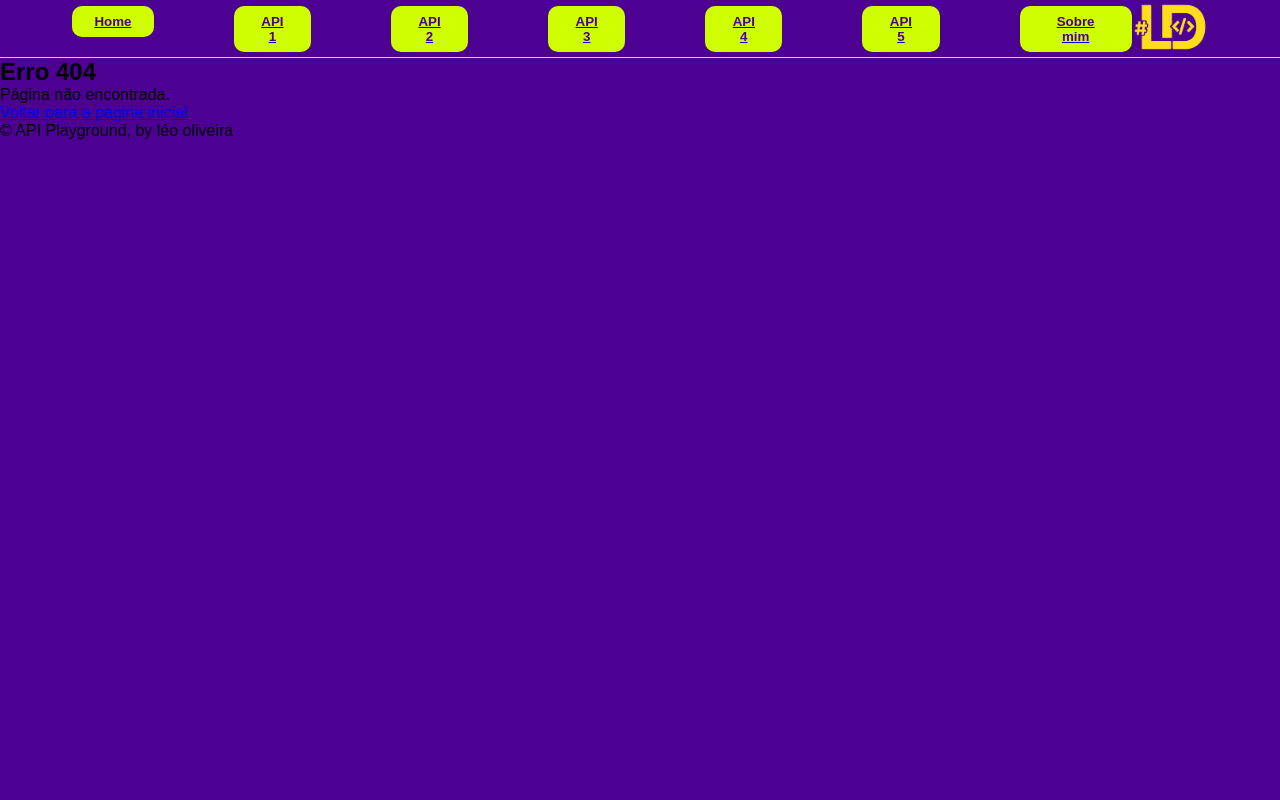
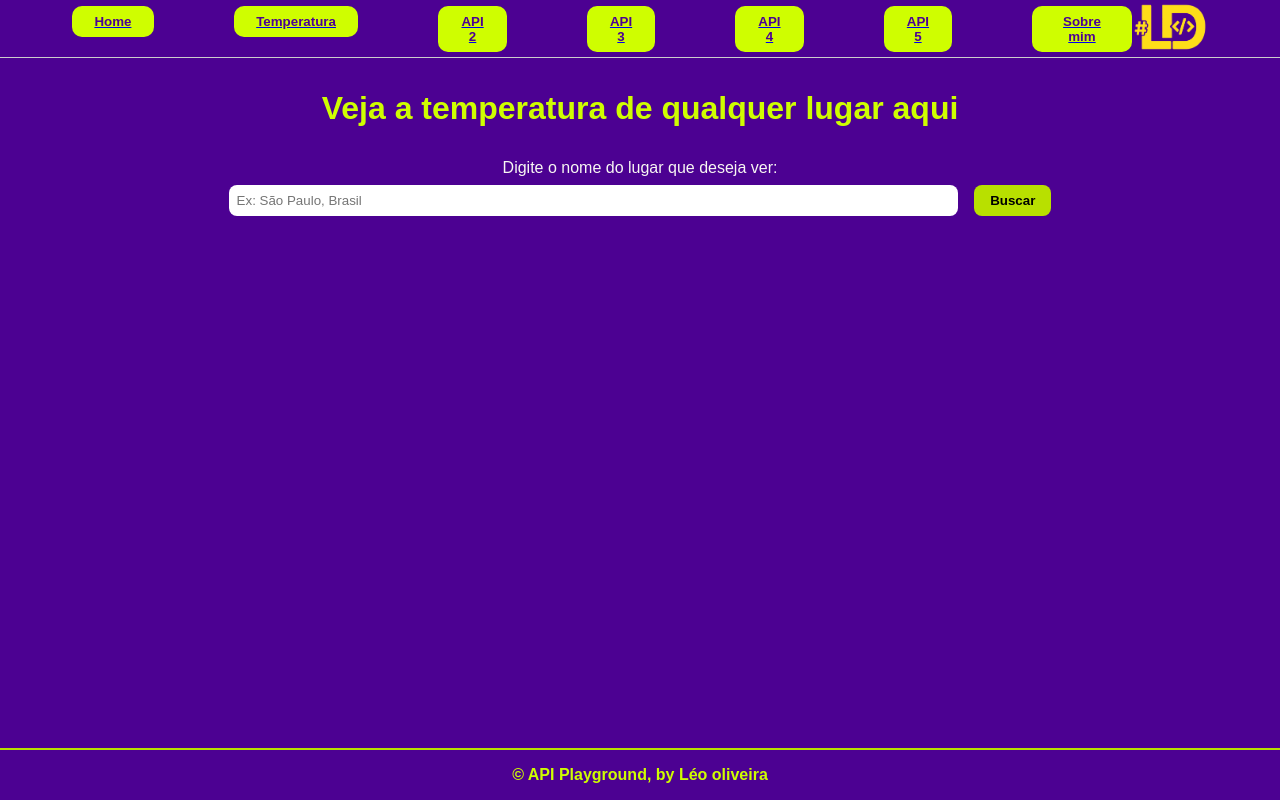
Before and after one commit to ld-oliveira/API_PLAYGROUND_FRONT, a React (Create React App) app: page /Apitemp in a window 1280 px wide. Before the commit this address had no page. Built offline with nearby package versions, Linux system fonts and the light colour scheme.

Commit message:
Criação-temperatura-formulario

```diff
--- a/src/App.jsx
+++ b/src/App.jsx
@@ -4,6 +4,7 @@ import { BrowserRouter as Router, Routes, Route, Link } from 'react-router-dom';
 import Home from './pages/Home';
 import Contato from './pages/Contato';
 import NotFound from './pages/NotFound';
+import Apitempo from './pages/Apitemp';
 
 import Header from './components/Header';
 import Footer from './components/Footer';
@@ -14,12 +15,13 @@ import './styles/global.scss';
 function App() {
   return (
     <Router>
-      <div>
+      <div className='app'>
         <Header />
         <main>
           <Routes>
             <Route path="/" element={<Home />} />
             <Route path="/contato" element={<Contato />} />
+            <Route path="/Apitemp" element={<Apitempo />} />
             <Route path="*" element={<NotFound />} />
           </Routes>
         </main>
--- a/src/components/Footer.jsx
+++ b/src/components/Footer.jsx
@@ -1,9 +1,11 @@
 import React from 'react';
+import '../styles/components/Footer.scss';
+
 
 const Footer = () => {
   return (
-    <footer>
-      <p>&copy; API Playground, by léo oliveira</p>
+    <footer className='footer'>
+      <p>&copy; API Playground, by Léo oliveira</p>
     </footer>
   );
 };
--- a/src/components/Header.jsx
+++ b/src/components/Header.jsx
@@ -9,7 +9,7 @@ const Header = () => {
       <nav>
           <div className="nav-buttons">
           <Link to="/"><button>Home</button></Link>
-          <Link to="/API 1"><button>API 1</button></Link>
+          <Link to="/apitemp"><button>Temperatura</button></Link>
           <Link to="/API 2"><button>API 2</button></Link>
           <Link to="/API 3"><button>API 3</button></Link>
           <Link to="/API 4"><button>API 4</button></Link>
--- /dev/null
+++ b/src/pages/Apitemp.jsx
@@ -0,0 +1,48 @@
+import React, { useState } from "react";
+import '../styles/components/Apitemp.scss';
+
+const Apitemp = () => {
+  const [lugar, setLugar] = useState("");
+  const [resultado, setResultado] = useState(null);
+
+  const handleSubmit = (e) => {
+    e.preventDefault();
+    // Aqui será chamada a API no futuro
+    console.log("Buscando clima para:", lugar);
+    // Exemplo de preenchimento fake (substituir com dados reais da API)
+    setResultado({
+      atual: "26°C",
+      proximasHoras: "27°C, 25°C, 22°C",
+      amanha: "23°C"
+    });
+  };
+
+  return (
+    <div className="apitemp">
+      <h1>Veja a temperatura de qualquer lugar aqui</h1>
+
+      <form onSubmit={handleSubmit}>
+        <label htmlFor="lugar">Digite o nome do lugar que deseja ver:</label>
+        <input
+          type="text"
+          id="lugar"
+          value={lugar}
+          onChange={(e) => setLugar(e.target.value)}
+          placeholder="Ex: São Paulo, Brasil"
+        />
+        <button type="submit">Buscar</button>
+      </form>
+
+      {resultado && (
+        <div className="resultado">
+          <h2>Resultado para: {lugar}</h2>
+          <p><strong>Temperatura atual:</strong> {resultado.atual}</p>
+          <p><strong>Próximas horas:</strong> {resultado.proximasHoras}</p>
+          <p><strong>Amanhã:</strong> {resultado.amanha}</p>
+        </div>
+      )}
+    </div>
+  );
+};
+
+export default Apitemp;
--- a/src/pages/Home.jsx
+++ b/src/pages/Home.jsx
@@ -9,7 +9,8 @@ const Home = () => {
         <h1 className="titulo">Resumo do meu projeto</h1>
         <p className="descricao_do_projeto">
           Criar uma interface web moderna e modular em React que consuma e interaja com uma ou mais APIs.<br />
-          Essa aplicação servirá como base para testes, aprendizado e expansão futura com foco em boas práticas de desenvolvimento front-end.
+          Essa aplicação servirá como base para testes, aprendizado e expansão futura com foco em boas práticas de desenvolvimento web.<br/>
+          Acima tem links para diversas apis que estou usando nesse website com o intuito de me adaptar a desenvolver o front e o back end
         </p>
       </div>
 
--- /dev/null
+++ b/src/styles/components/Apitemp.scss
@@ -0,0 +1,49 @@
+@use '../base/variables' as *;
+
+.apitemp {
+  padding: 2rem;
+  text-align: center;
+  color: $textos;
+
+  h1 {
+    color: $titulos;
+    margin-bottom: 2rem;
+  }
+
+  form {
+    margin-bottom: 2rem;
+
+    label {
+      display: block;
+      margin-bottom: 0.5rem;
+    }
+
+    input {
+      padding: 0.5rem;
+      width: 60%;
+      border-radius: 8px;
+      border: none;
+    }
+
+    button {
+      margin-left: 1rem;
+      padding: 0.5rem 1rem;
+      background-color: $mouseover;
+      color: #000;
+      border: none;
+      border-radius: 8px;
+      font-weight: bold;
+      cursor: pointer;
+    }
+  }
+
+  .resultado {
+    background-color: rgba(0, 0, 0, 0.2);
+    padding: 1rem;
+    border-radius: 1rem;
+    margin-top: 1rem;
+    h2 {
+      color: $titulos;
+    }
+  }
+}
--- /dev/null
+++ b/src/styles/components/Footer.scss
@@ -0,0 +1,16 @@
+@use '../base/variables' as *;
+
+.footer {
+  background-color: $fundo;
+  color: $titulos;
+  padding: 1rem;
+  text-align: center;
+  font-size: 1rem;
+  border-top: 2px solid $mouseover;
+  margin-top: 2rem;
+
+  p {
+    margin: 0;
+    font-weight: bold;
+  }
+}
--- a/src/styles/components/Home.scss
+++ b/src/styles/components/Home.scss
@@ -4,7 +4,7 @@
     display: flex;
     justify-content: center;
     align-items: center;
-    gap: 3rem;
+    gap: 20rem;
     padding: 2rem;
 }
 
@@ -12,7 +12,7 @@
     background-color: $titulos;
     padding: 2rem;
     border-radius: 2rem;
-    max-width: 500px;
+    max-width: 600px;
     color: $fundo;
     font-size: 1.2rem;
     line-height: 1.6;
@@ -22,7 +22,7 @@
   .foto-container {
     width: 300px;
     height: 300px;
-    border-radius: 50%;
+    border-radius: 70%;
     overflow: hidden;
     border: 2px solid #CFFE00;
     flex-shrink: 0;
--- a/src/styles/global.scss
+++ b/src/styles/global.scss
@@ -4,9 +4,22 @@
 
 // @use './components/Footer' as*; // incluir depois
 
-body {
+html, body {
   background: $fundo;
   font-family: sans-serif;
   margin: 0;
   padding: 0;
+  flex-direction: column;
+  display: flex;
+  height: 100%;
 }
+
+.app{
+  min-height: 100vh;
+  display: flex;
+  flex-direction: column;
+}
+
+main{
+  flex: 1;
+}
```
